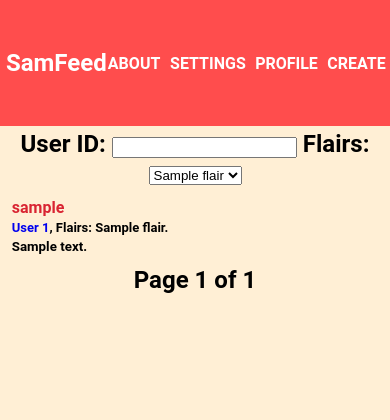
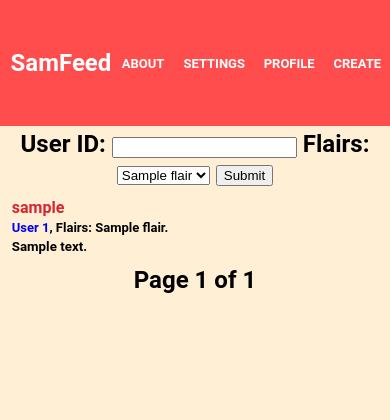
Before and after one commit to ShyShyTomato/SamFeed, a Flask app: page / in a window 390 px wide. Shown: the top 420 px of the page. Run offline with Flask 3, Linux system fonts and the light colour scheme; tables that the repository leaves empty hold one stand-in row (values such as "Sample post").

Commit message:
It's not very efficient, far from it, but the sorting frontend works now.

```diff
--- a/app/forms.py
+++ b/app/forms.py
@@ -1,6 +1,6 @@
 from flask_wtf import FlaskForm
 from wtforms import StringField, PasswordField, SelectMultipleField, TextAreaField, IntegerField, SelectField
-from wtforms.validators import DataRequired, Length, Email
+from wtforms.validators import DataRequired, Length, Email, InputRequired
 from app import db
 
 """Login form lets users login."""
@@ -36,5 +36,5 @@ class editForm(FlaskForm):
     flairs = SelectMultipleField('Flairs', choices=[], validators=[DataRequired()], render_kw={"placeholder": "Flairs"})
 
 class sortByForm(FlaskForm):
-    userID = IntegerField('userID', validators=[DataRequired()])
+    userID = IntegerField('userID', validators=[InputRequired()])
     flairs = SelectField('Flairs', choices=[], validators=[DataRequired()], render_kw={"placeholder": "Flairs"})
--- a/app/routes.py
+++ b/app/routes.py
@@ -50,12 +50,21 @@ def home():
 
     # Sort out flairs for the sorting system.
     flairs = models.Flair.query.all()
+    flairs.append(models.Flair(name='All'))
     # Create the form
     sortByForm = forms.sortByForm()
     # Add flairs to the flairs form field, so users can choose a flair.
     for flair in flairs:
         sortByForm.flairs.choices.append((flair.name))
 
+    # If the form is submitted, then redirect to the sort page.
+    if sortByForm.validate_on_submit():
+        # If flairs is all, then ignore flairs.
+        if sortByForm.flairs.data == 'All':
+            return redirect(url_for('sort', post_id=0, flair_id=0, user_id=sortByForm.userID.data))
+        if sortByForm.userID.data == 0 or None:
+            return redirect(url_for('sort', post_id=0, flair_id=models.Flair.query.filter_by(name=sortByForm.flairs.data).first().id, user_id=0))
+        return redirect(url_for('sort', post_id=0, flair_id=models.Flair.query.filter_by(name=sortByForm.flairs.data).first().id, user_id=sortByForm.userID.data))
 
     # Draw all posts from the database.
     post = db.session.query(models.Post).all()
@@ -392,6 +401,8 @@ def sort(post_id, flair_id, user_id):
     # If the flair ID is 0 and the user ID is 0, then return a 404.
     if flair_id == 0 and user_id == 0:
         return render_template('404.html'), 404
+
+    # Don't query all, only query the posts that are needed.
     post = db.session.query(models.Post).all()
     # Reverse the post order so the newest post is at the top.
     post.reverse()
--- a/app/static/styles.css
+++ b/app/static/styles.css
@@ -155,7 +155,7 @@ a:active { text-decoration: none; }
 @media only screen and (max-width: 768px){
   .navbaritem
   {
-    font-size: medium;
+    font-size: small;
     padding-top: calc(((42px + (1px/3))/2));
     padding-bottom: calc(((42px + (1px/3))/2));
   }
--- a/app/templates/home.html
+++ b/app/templates/home.html
@@ -18,6 +18,7 @@
     {{form.userID}}
     <label for="flairs">Flairs:</label>
     {{form.flairs}}
+    <input type="submit" value="Submit">
 </form>
 {% endif %}
 
```
